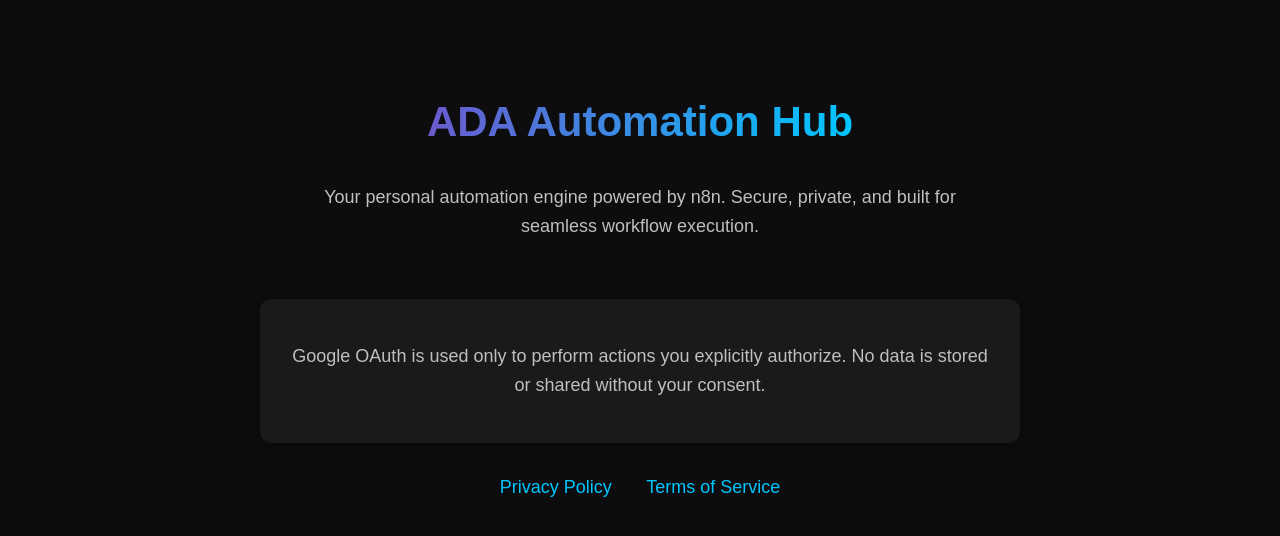
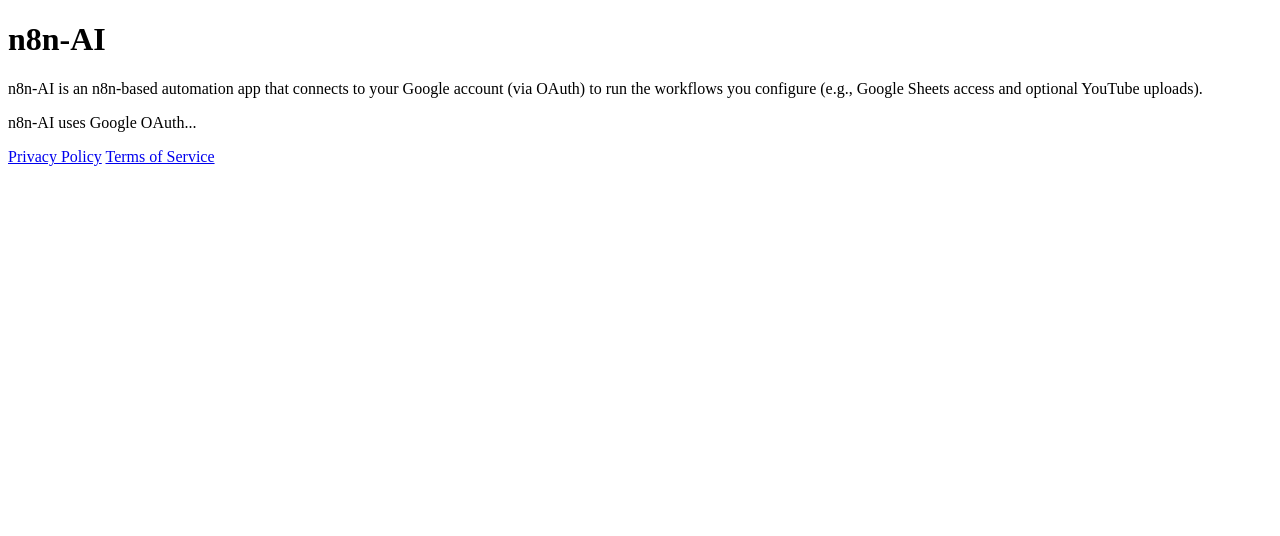
Before and after one commit to yjreffe-bit/n8n-inggodb-backups, a plain HTML site: page public/index.html in a window 1280 px wide. Drawn offline with Linux system fonts and the light colour scheme.

Commit message:
Align public pages with n8n-AI branding and update last-updated dates

```diff
--- a/public/index.html
+++ b/public/index.html
@@ -1,72 +1,19 @@
 <!DOCTYPE html>
 <html lang="en">
 <head>
-  <meta charset="UTF-8">
-  <title>ADA Automation Hub</title>
-  <style>
-    body {
-      margin: 0;
-      padding: 0;
-      background: #0d0d0f;
-      color: #e6e6e6;
-      font-family: Arial, sans-serif;
-      line-height: 1.6;
-      display: flex;
-      flex-direction: column;
-      align-items: center;
-      padding: 60px 20px;
-    }
-    h1 {
-      font-size: 42px;
-      margin-bottom: 10px;
-      background: linear-gradient(90deg, #6a5acd, #00c6ff);
-      -webkit-background-clip: text;
-      -webkit-text-fill-color: transparent;
-    }
-    p {
-      max-width: 700px;
-      text-align: center;
-      font-size: 18px;
-      color: #bfbfbf;
-    }
-    .links {
-      margin-top: 30px;
-    }
-    a {
-      color: #00c6ff;
-      text-decoration: none;
-      margin: 0 15px;
-      font-size: 18px;
-    }
-    a:hover {
-      text-decoration: underline;
-    }
-    .card {
-      margin-top: 40px;
-      padding: 25px 30px;
-      background: #1a1a1d;
-      border-radius: 12px;
-      max-width: 700px;
-      text-align: center;
-      box-shadow: 0 0 20px rgba(0,0,0,0.4);
-    }
-  </style>
+    <meta charset="UTF-8">
+    <meta name="viewport" content="width=device-width, initial-scale=1.0">
+    <title>n8n-AI</title>
 </head>
 <body>
-
-  <h1>ADA Automation Hub</h1>
-  <p>Your personal automation engine powered by n8n.
-     Secure, private, and built for seamless workflow execution.</p>
-
-  <div class="card">
-    <p>Google OAuth is used only to perform actions you explicitly authorize.
-       No data is stored or shared without your consent.</p>
-  </div>
-
-  <div class="links">
-    <a href="./privacy-policy.html">Privacy Policy</a>
-    <a href="./terms-of-service.html">Terms of Service</a>
-  </div>
-
+    <h1>n8n-AI</h1>
+    <p>
+n8n-AI is an n8n-based automation app that connects to your Google account (via OAuth) to run the workflows you configure (e.g., Google Sheets access and optional YouTube uploads).
+    </p>
+    <p>
+n8n-AI uses Google OAuth...
+    </p>
+    <a href="/privacy">Privacy Policy</a>
+    <a href="/terms">Terms of Service</a>
 </body>
 </html>
```
